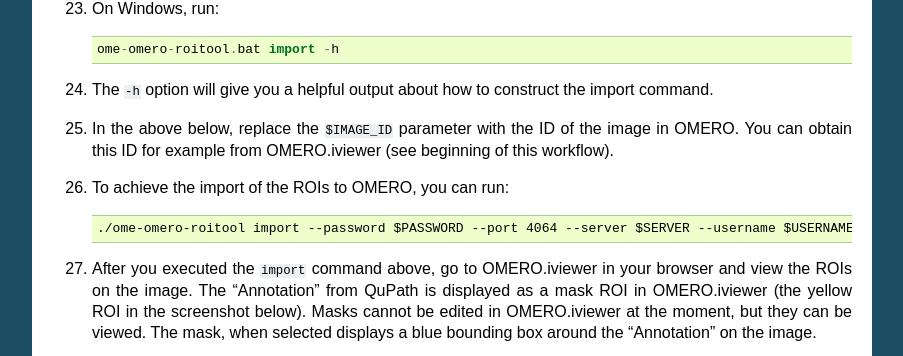
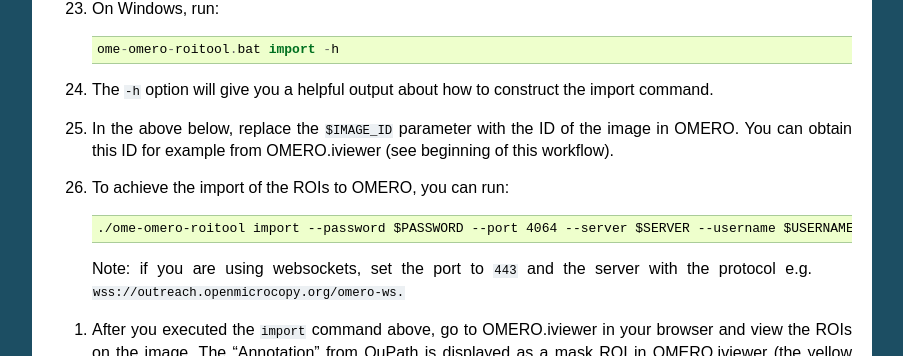
Before and after one commit to ome/omero-guide-qupath, a Sphinx documentation site: the page built from docs/qupath.rst, in a window 1280 px wide and 900 px high, scrolled down 3084 px, cut to the strip 0-356 px from the top of the window. Shown: the whole strip, without its empty margins (198-1101 px from the left). Built offline with Sphinx 7.4.7, drawn with Linux system fonts in a browser that asks for light colours.

Commit message:
add note for websocket

```diff
--- a/docs/qupath.rst
+++ b/docs/qupath.rst
@@ -112,6 +112,9 @@ Step-by-step
 
       ./ome-omero-roitool import --password $PASSWORD --port 4064 --server $SERVER --username $USERNAME $IMAGE_ID $PATH/TO/OME-XML/FILE
 
+
+  Note: if you are using websockets, set the port to ``443`` and the server with the protocol e.g. ``wss://outreach.openmicrocopy.org/omero-ws.``
+
 #. After you executed the ``import`` command above, go to OMERO.iviewer in your browser and view the ROIs on the image. The "Annotation" from QuPath is displayed as a mask ROI in OMERO.iviewer (the yellow ROI in the screenshot below). Masks cannot be edited in OMERO.iviewer at the moment, but they can be viewed. The mask, when selected displays a blue bounding box around the "Annotation" on the image.
 
    |image6|
```
